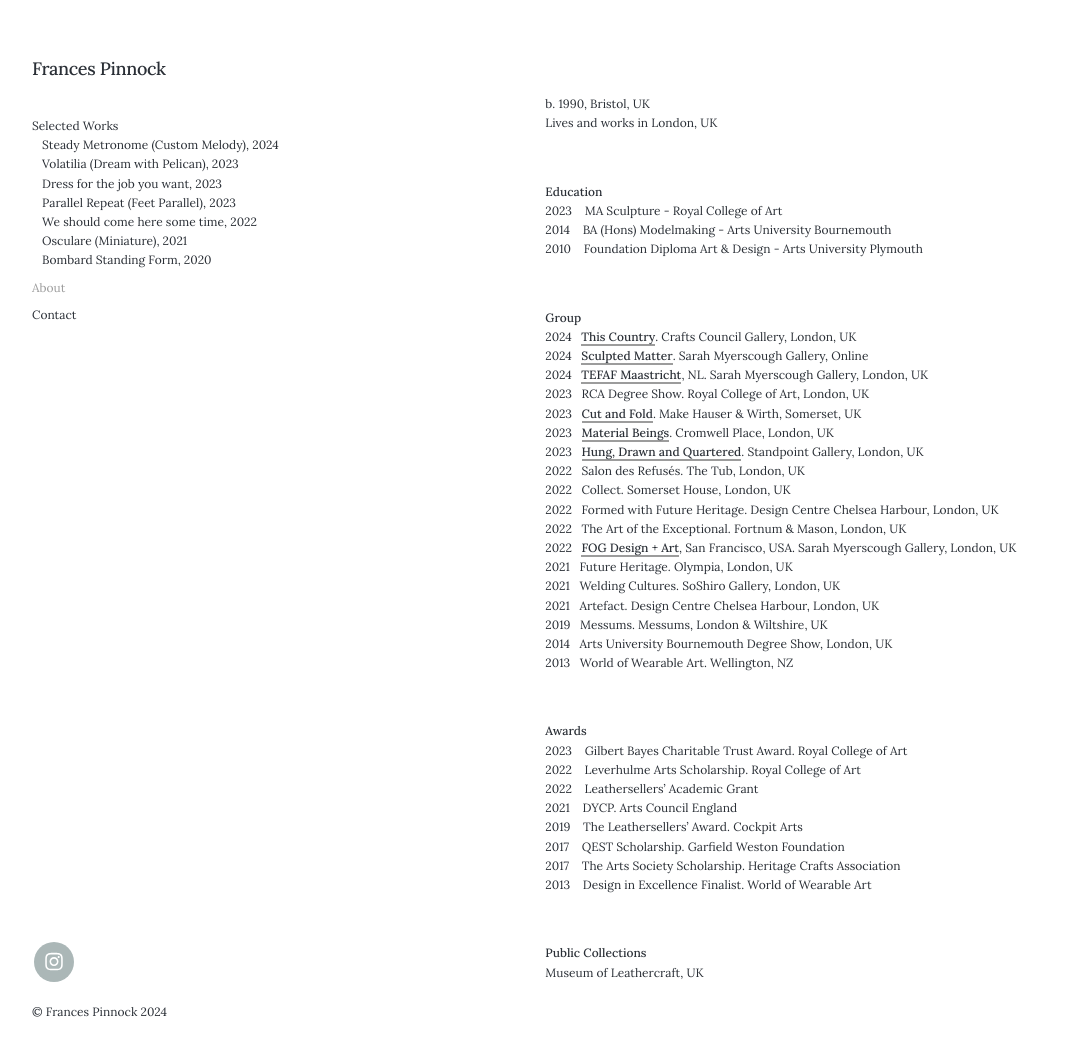
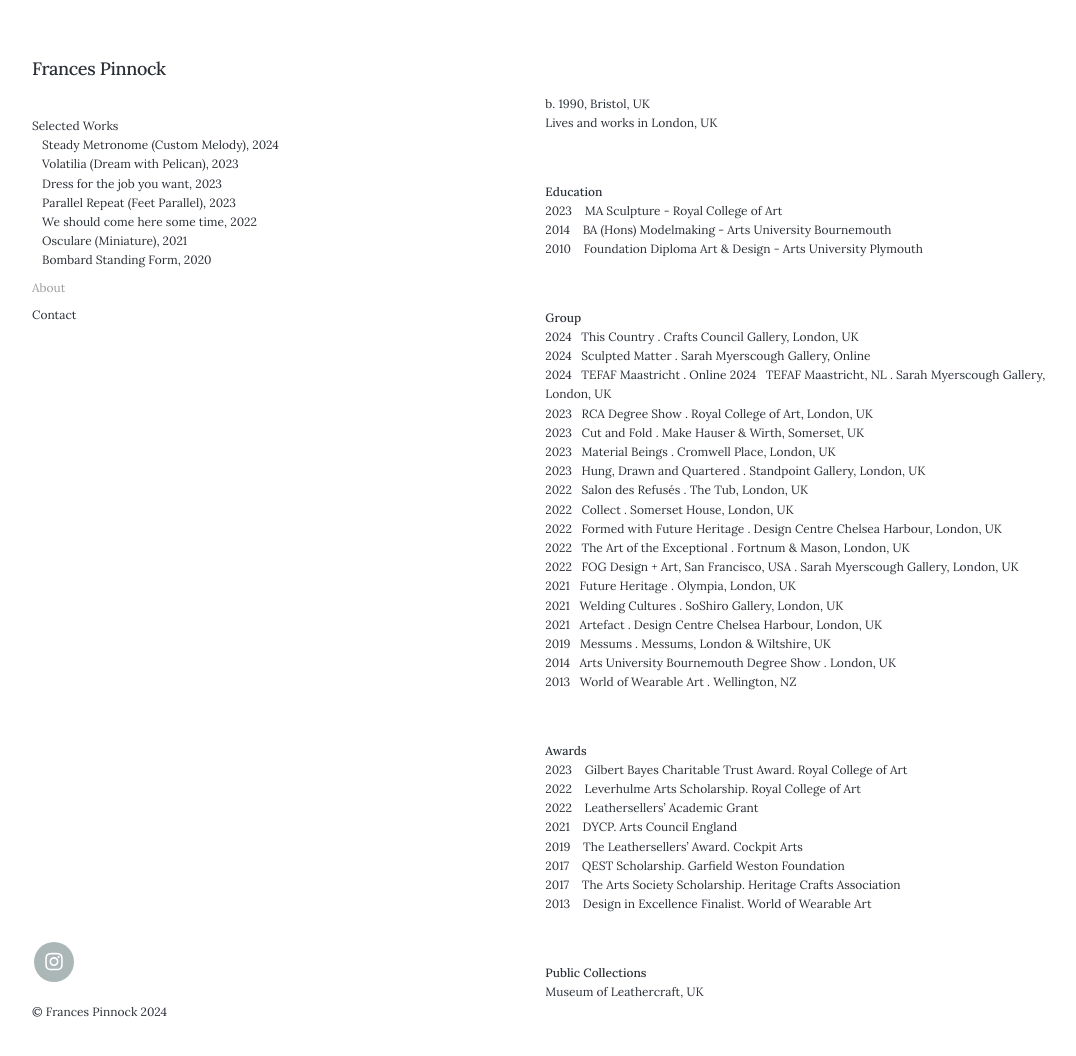
Before and after one commit to francespinnock/francespinnock.github.io, a Jekyll site: the page built from _pages/about.md, in a window 1280 px wide and 1061 px high. Shown: the top 1056 px of the window, without its empty margins (28-1104 px from the left). Built offline with Jekyll 4.4.1, drawn with Linux system fonts in a browser that asks for light colours; nearby versions of some CDN libraries.

Commit message:
Update about.md

```diff
--- a/_pages/about.md
+++ b/_pages/about.md
@@ -19,24 +19,25 @@ Lives and works in London, UK
 <br />
 
 **Group**
-2024&nbsp;&nbsp;&nbsp;[This Country](https://www.forest-and-found.com/this-country). Crafts Council Gallery, London, UK
-2024&nbsp;&nbsp;&nbsp;[Sculpted Matter](https://www.sarahmyerscough.com/exhibitions/64-sculpted-matter/). Sarah Myerscough Gallery, Online
-2024&nbsp;&nbsp;&nbsp;[TEFAF Maastricht](https://www.sarahmyerscough.com/exhibitions/60-monolith-tefaf-maastricht-art-fair/), NL. Sarah Myerscough Gallery, London, UK
-2023&nbsp;&nbsp;&nbsp;RCA Degree Show. Royal College of Art, London, UK
-2023&nbsp;&nbsp;&nbsp;[Cut and Fold](https://www.hauserwirth.com/make/41222-cut-and-fold/). Make Hauser & Wirth, Somerset, UK
-2023&nbsp;&nbsp;&nbsp;[Material Beings](https://www.forest-and-found.com/material-beings). Cromwell Place, London, UK
-2023&nbsp;&nbsp;&nbsp;[Hung, Drawn and Quartered](https://www.standpointlondon.co.uk/gallery/2023/hung-drawn/index.php). Standpoint Gallery, London, UK
-2022&nbsp;&nbsp;&nbsp;Salon des Refusés. The Tub, London, UK
-2022&nbsp;&nbsp;&nbsp;Collect. Somerset House, London, UK
-2022&nbsp;&nbsp;&nbsp;Formed with Future Heritage. Design Centre Chelsea Harbour, London, UK
-2022&nbsp;&nbsp;&nbsp;The Art of the Exceptional. Fortnum & Mason, London, UK
-2022&nbsp;&nbsp;&nbsp;[FOG Design + Art](https://www.sarahmyerscough.com/exhibitions/38-fog-design-art-2022/), San Francisco, USA. Sarah Myerscough Gallery, London, UK
-2021&nbsp;&nbsp;&nbsp;Future Heritage. Olympia, London, UK
-2021&nbsp;&nbsp;&nbsp;Welding Cultures. SoShiro Gallery, London, UK
-2021&nbsp;&nbsp;&nbsp;Artefact. Design Centre Chelsea Harbour, London, UK
-2019&nbsp;&nbsp;&nbsp;Messums. Messums, London & Wiltshire, UK
-2014&nbsp;&nbsp;&nbsp;Arts University Bournemouth Degree Show, London, UK
-2013&nbsp;&nbsp;&nbsp;World of Wearable Art. Wellington, NZ
+2024&nbsp;&nbsp;&nbsp;This Country . Crafts Council Gallery, London, UK
+2024&nbsp;&nbsp;&nbsp;Sculpted Matter . Sarah Myerscough Gallery, Online
+2024&nbsp;&nbsp;&nbsp;TEFAF Maastricht . Online
+2024&nbsp;&nbsp;&nbsp;TEFAF Maastricht, NL . Sarah Myerscough Gallery, London, UK
+2023&nbsp;&nbsp;&nbsp;RCA Degree Show . Royal College of Art, London, UK
+2023&nbsp;&nbsp;&nbsp;Cut and Fold . Make Hauser & Wirth, Somerset, UK
+2023&nbsp;&nbsp;&nbsp;Material Beings . Cromwell Place, London, UK
+2023&nbsp;&nbsp;&nbsp;Hung, Drawn and Quartered . Standpoint Gallery, London, UK
+2022&nbsp;&nbsp;&nbsp;Salon des Refusés . The Tub, London, UK
+2022&nbsp;&nbsp;&nbsp;Collect . Somerset House, London, UK
+2022&nbsp;&nbsp;&nbsp;Formed with Future Heritage . Design Centre Chelsea Harbour, London, UK
+2022&nbsp;&nbsp;&nbsp;The Art of the Exceptional . Fortnum & Mason, London, UK
+2022&nbsp;&nbsp;&nbsp;FOG Design + Art, San Francisco, USA . Sarah Myerscough Gallery, London, UK
+2021&nbsp;&nbsp;&nbsp;Future Heritage . Olympia, London, UK
+2021&nbsp;&nbsp;&nbsp;Welding Cultures . SoShiro Gallery, London, UK
+2021&nbsp;&nbsp;&nbsp;Artefact . Design Centre Chelsea Harbour, London, UK
+2019&nbsp;&nbsp;&nbsp;Messums . Messums, London & Wiltshire, UK
+2014&nbsp;&nbsp;&nbsp;Arts University Bournemouth Degree Show . London, UK
+2013&nbsp;&nbsp;&nbsp;World of Wearable Art . Wellington, NZ
 
 <br />
 
```
